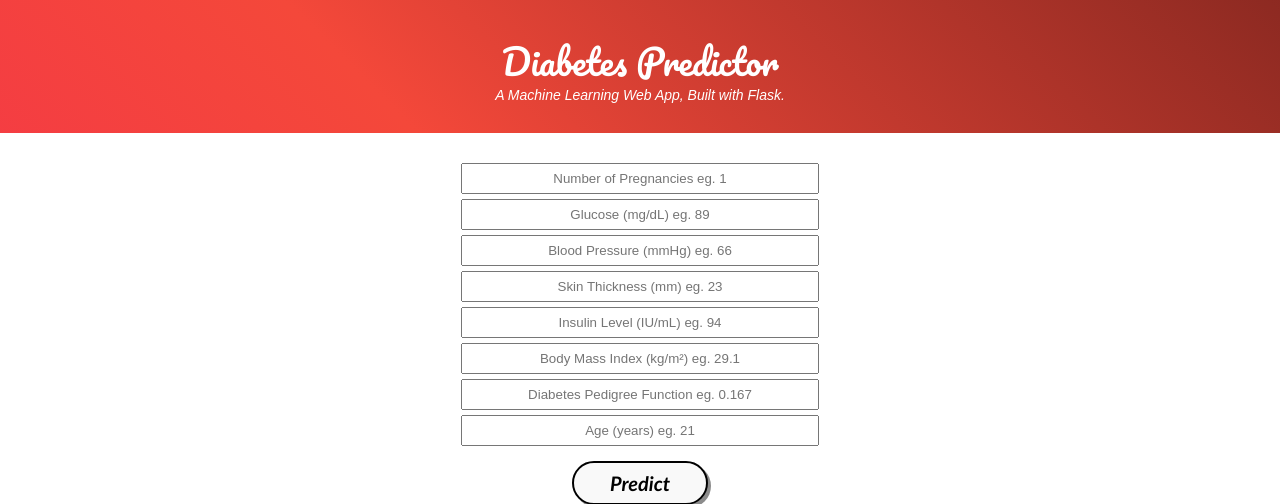
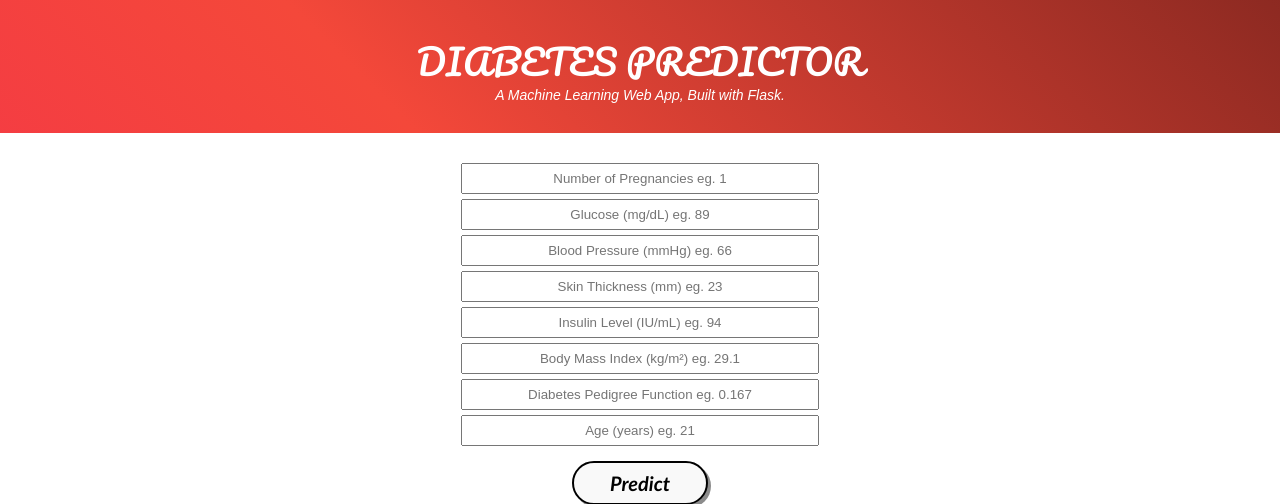
Before and after one commit to ritikmaheshwari29/Diabetes-Prediction-App, a Flask app: page / in a window 1280 px wide. Shown: the top 504 px of the page. Run offline with Flask 2, Linux system fonts and the light colour scheme; parts of the project's set-up code (start-up, migrations or seed data) failed here and were passed over; some libraries are stand-ins or nearby versions.

Commit message:
Update diabetes.html

```diff
--- a/templates/diabetes.html
+++ b/templates/diabetes.html
@@ -14,7 +14,7 @@
 
         <!-- Website Title -->
     	<div class="container">
-            <h2 class='container-heading'><span class="heading_font">Diabetes Predictor</span></h2>
+            <h2 class='container-heading'><span class="heading_font">DIABETES PREDICTOR</span></h2>
             <div class='description'>
     			<p>A Machine Learning Web App, Built with Flask.</p>
     		</div>
```
